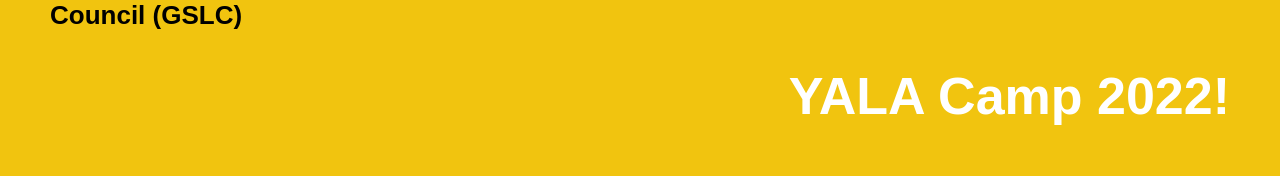
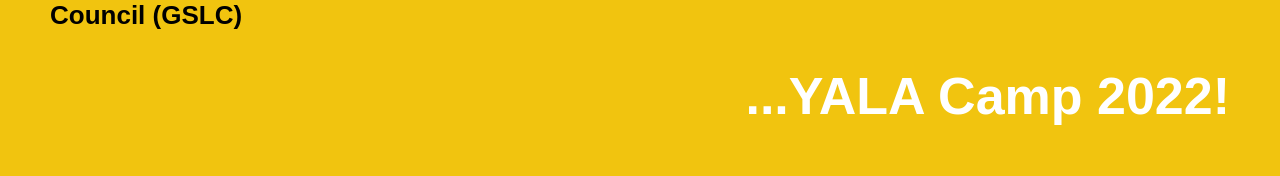
Before and after one commit to cytronicoder/yala-recap-2022, a React (Create React App) app: page / in a window 1280 px wide. Shown: the part 760-936 px from the top of the page. Built offline with nearby package versions, Linux system fonts and the light colour scheme.

Commit message:
Hotfix ellipsis on title

```diff
--- a/src/App.js
+++ b/src/App.js
@@ -30,7 +30,7 @@
           </div>
         </div>
 
-        <h1 className="App-title App-title-right">YALA Camp 2022!</h1>
+        <h1 className="App-title App-title-right">...YALA Camp 2022!</h1>
       </header>
 
       <main className="App-main" id="photos">
```
